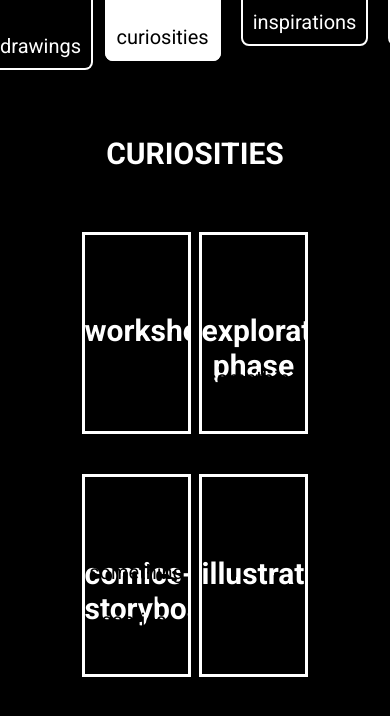
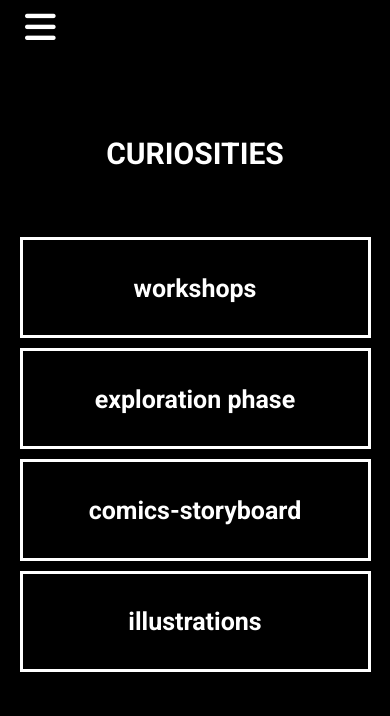
Before and after one commit to Bartosz90/mdolatowska, a React (Create React App) app: page /mdolatowska/curiosities in a window 390 px wide. Shown: the top 716 px of the page. Built offline with nearby package versions, Linux system fonts and the light colour scheme.

Commit message:
add media queries for portrait

```diff
--- a/src/components/App.js
+++ b/src/components/App.js
@@ -27,6 +27,7 @@ const App = () => {
     closingImg: false,
     imagesCounter: 0,
     imagesLoaded: false,
+    menuActive: false,
   });
 
   const zoomTheImage = (e) => {
--- a/src/components/NavMain.js
+++ b/src/components/NavMain.js
@@ -1,8 +1,10 @@
-import React from "react";
+import React, { useContext } from "react";
+import { StateContext } from "./App";
 import { NavLink } from "react-router-dom";
 import "../styles/NavMain.sass";
 
 const NavMain = () => {
+  const [state, setState] = useContext(StateContext);
   const links = [
     { id: 1, name: "home", path: "/mdolatowska" },
     { id: 2, name: "curiosities", path: "/mdolatowska/curiosities" },
@@ -16,11 +18,32 @@ const NavMain = () => {
       to={link.path}
       className="navBtn"
       activeClassName="selected"
+      onClick={() => {
+        setState((state) => ({ ...state, menuActive: !state.menuActive }));
+      }}
     >
       {link.name}
     </NavLink>
   ));
-  return <nav className="navMain">{navLinks}</nav>;
+  return (
+    <>
+      <button
+        className="hamburger"
+        onClick={() => {
+          setState((state) => ({ ...state, menuActive: !state.menuActive }));
+        }}
+      >
+        {state.menuActive ? (
+          <i class="far fa-times-circle"></i>
+        ) : (
+          <i class="fas fa-bars"></i>
+        )}
+      </button>
+      <nav className={state.menuActive ? "navMain active" : "navMain"}>
+        {navLinks}
+      </nav>
+    </>
+  );
 };
 
 export default NavMain;
--- a/src/styles/Curiosities.sass
+++ b/src/styles/Curiosities.sass
@@ -13,6 +13,8 @@
         justify-content: space-around
         margin-top: 30px
         z-index: 1
+        @media (orientation: portrait)
+            width: 90%
         .curiositiesNavBtn
             position: relative
             width: 47%
@@ -24,6 +26,10 @@
             transition: .5s
             background-color: #000
             overflow: hidden
+            @media (orientation: portrait)
+                width: 100%
+                height: 20%
+                margin: 5px 0
             h1
                 position: absolute
                 top: 50%
@@ -31,6 +37,9 @@
                 transform: translateY(-50%)
                 transition: .5s
                 color: $white
+                @media (orientation: portrait)
+                    height: auto
+                    font-size: 25px
             .description
                 position: absolute
                 bottom: 0
@@ -43,6 +52,8 @@
                 font-size: 20px
                 transform: translateY(100%)
                 transition: .5s
+                @media (orientation: portrait)
+                    display: none
         .curiositiesNavBtn:nth-child(4):hover
             background-color: $white
             h1
@@ -73,6 +84,8 @@
     animation: backToCuriositiesBtnMove 2s linear infinite
     .fa-arrow-left
         margin-right: 5px
+    @media (orientation: portrait)
+        bottom: 10px
 .backToCuriositiesBtn:hover
     background-color: $white
     color: $black
@@ -89,17 +102,26 @@
 
 .mainSection.workshopsSection
     height: 100vh
+    @media (orientation: portrait)
+        height: auto
+        min-height: 100vh
+        padding-top: 160px
     .workshopsImgContainer
         width: 70%
         height: 60%
         +flexCenter()
         justify-content: space-around
+        @media (orientation: portrait)
+            width: 90%
         .img
             width: 15%
             height: 20%
             margin: 20px 0
             +flexCenter()
             border: 1px solid white
+            @media (orientation: portrait)
+                width: 47%
+                height: 100px
             img
                 height: 100%
 
@@ -109,17 +131,26 @@
 
 .mainSection.explorationSection
     height: 100vh
+    @media (orientation: portrait)
+        height: auto
+        min-height: 100vh
+        padding-top: 160px
     .ExplorationImgContainer
         width: 60%
         height: 60%
         +flexCenter()
         justify-content: space-around
+        @media (orientation: portrait)
+            width: 90%
         .img
             width: 19%
             height: 17%
             margin: 20px 0
             +flexCenter()
             border: 1px solid white
+            @media (orientation: portrait)
+                width: 47%
+                height: 100px
             img
                 height: 100%
 
@@ -127,21 +158,33 @@
 
 .mainSection.comicsDummy
     height: 100vh
+    @media (orientation: portrait)
+        height: auto
+        min-height: 100vh
+        padding-top: 160px
     .comicsDummyImgContainer
         width: 70%
         height: 60%
         +flexCenter()
         justify-content: space-around
+        @media (orientation: portrait)
+            width: 90%
         .img
             width: 18%
             height: 17%
             margin: 20px 0
             +flexCenter()
             border: 1px solid white
+            @media (orientation: portrait)
+                width: 47%
+                height: 100px
             img
                 height: 100%
         .img:nth-child(1), .img:nth-child(2), .img:nth-child(3), .img:nth-child(4)
             width: 23%
+            @media (orientation: portrait)
+                width: 47%
+                height: 100px
 
 
 // COMICS-ILLUSTRATION SECTION
@@ -149,16 +192,25 @@
 .mainSection.comicsIllustrationSection
     height: 100vh
     position: relative
+    @media (orientation: portrait)
+        height: auto
+        min-height: 100vh
+        padding-top: 160px
     .comicsIllustrationImgContainer
         +flexCenter()
         width: 90%
         height: 60%
         justify-content: space-around
+        @media (orientation: portrait)
+            width: 90%
         .img
             height: 20%
             width: 17%
             margin: 10px 0
             +flexCenter()
             border: 1px solid white
+            @media (orientation: portrait)
+                width: 47%
+                height: 100px
             img
                 height: 100%
--- a/src/styles/Home.sass
+++ b/src/styles/Home.sass
@@ -4,6 +4,8 @@
     display: block
     padding-bottom: 70px
     overflow: hidden
+    @media (orientation: portrait)
+        padding-bottom: 20px
     h1, h2
         width: 51%
         text-align: center
@@ -12,6 +14,10 @@
         font-size: 70px
         opacity: 0
         animation: letterAppear .5s linear forwards
+        @media (orientation: portrait)
+            width: 100%
+            margin-top: 40%
+            font-size: 40px
     h2
         margin-top: 20px
         font-size: 35px
@@ -22,16 +28,27 @@
             @keyframes letterAppear
                 100%
                     opacity: 1
+        @media (orientation: portrait)
+            width: 100%
+            padding: 0 40px
+            margin-bottom: 20px
+            font-size: 30px
     h3
         position: static
         opacity: 0
         font-size: 30px
         animation: textAppear 1s linear forwards 2s
+        @media (orientation: portrait)
+            padding: 10px
+            font-size: 25px
     p
         padding: 70px 70px 0 70px
         font-size: 24px
         opacity: 0
         animation: textAppear 1s linear forwards 2s
+        @media (orientation: portrait)
+            padding: 10px 10px 0 10px
+            font-size: 20px
 @keyframes textAppear
     100%
         opacity: 1
--- a/src/styles/LifeDrawings.sass
+++ b/src/styles/LifeDrawings.sass
@@ -2,16 +2,25 @@
 
 .mainSection.lifeDrawingsSection
     height: 100vh
+    @media (orientation: portrait)
+        height: auto
+        min-height: 100vh
+        padding-top: 160px
     .workshopsImgContainer
         width: 60%
         height: 60%
         +flexCenter()
         justify-content: space-around
+        @media (orientation: portrait)
+            width: 90%
         .img
             width: 15%
             height: 20%
             margin: 20px 0
             +flexCenter()
             border: 1px solid white
+            @media (orientation: portrait)
+                width: 47%
+                height: 100px
             img
                 height: 100%
--- a/src/styles/NavMain.sass
+++ b/src/styles/NavMain.sass
@@ -10,6 +10,16 @@
     @keyframes navMainAppear
         100%
             transform: none
+    @media (orientation: portrait)
+        width: 50vw
+        height: 100vh
+        display: flex
+        flex-direction: column
+        justify-content: center
+        align-items: center
+        transform: translateX(calc(-50vw - 15px))
+        animation: none
+        transition: .3s
     .navBtn
         position: relative
         top: 10px
@@ -23,6 +33,13 @@
         border: 2px solid $white
         border-radius: 8px
         transition: .3s
+        @media (orientation: portrait)
+            width: 100%
+            margin: 10px 0
+            // height: 100vh
+            top: 0
+            +flexCenter()
+            padding: 20px 10px
     .navBtn:hover
         background-color: $white
         color: #000
@@ -30,3 +47,23 @@
         top: 25px
         background-color: $white
         color: #000
+        @media (orientation: portrait)
+            top: 0
+            left: 10px
+
+.hamburger
+        display: none
+        @media (orientation: portrait)
+            display: block
+            position: fixed
+            top: 10px
+            left: 20px
+            padding: 0 5px
+            color: $white
+            font-size: 35px
+            z-index: 400000
+            background-color: rgba(0,0,0,.7)
+            +flexCenter()
+.navMain.active
+    @media (orientation: portrait)
+        transform: translateX(-15px)
--- a/src/styles/ZoomedImg.sass
+++ b/src/styles/ZoomedImg.sass
@@ -7,7 +7,7 @@
     height: 100vh
     top: 0
     left: 0
-    z-index: 30000
+    z-index: 30000000
     background-color: rgba(0,0,0,.9)
     +flexCenter()
     transition: .3s
@@ -22,9 +22,14 @@
         +flexCenter()
         position: relative
         overflow: hidden
+        @media (orientation: portrait)
+            height: 60%
         .zoomedImg
             height: 100%
             cursor: zoom-in
+            @media (orientation: portrait)
+                height: auto
+                width: 95%
         .fullDescription
             position: absolute
             top: 0
@@ -46,13 +51,16 @@
             color: white
             cursor: pointer
             visibility: hidden
-
+            display: none
     .description
         width: 100%
         padding: 10px 10%
         padding-top: 18px
         text-align: center
         font-size: 18px
+        @media (orientation: portrait)
+            font-size: 15px
+            padding: 0
     .zoomedImg.changingImg
         animation: disappear .3s linear forwards
         @keyframes disappear
@@ -74,8 +82,12 @@
         transform: translateY(-50%)
     .nextImg
         right: 100px
+        @media (orientation: portrait)
+            right: 10px
     .prevImg
         left: 100px
+        @media (orientation: portrait)
+            left: 10px
     .closeZoom
         top: 10px
         right: 20px
```
